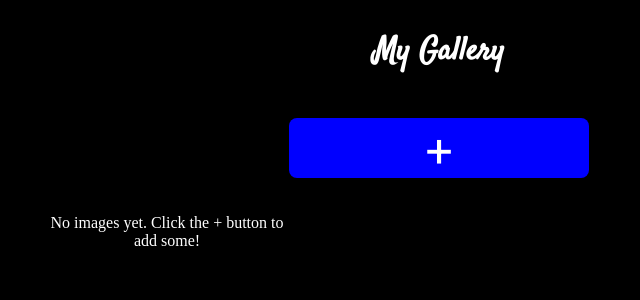
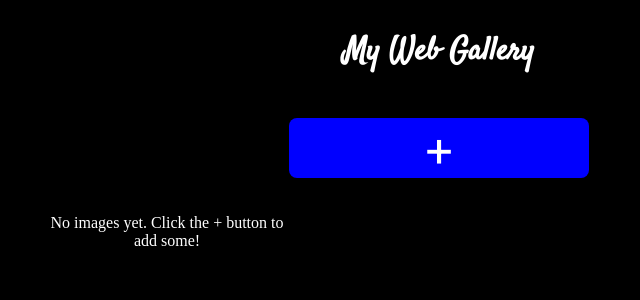
Before and after one commit to abk2191/photographer, a React (Vite) app: page / in a window 1280 px wide. Shown: the top 300 px of the page, without its empty margins (201-841 px from the left). Built offline with nearby package versions, Linux system fonts and the light colour scheme; a web font is replaced by a local one.

Commit message:
Added new features

```diff
--- a/src/App.jsx
+++ b/src/App.jsx
@@ -67,7 +67,7 @@ function App() {
   return (
     <>
       <div className="logo">
-        <h1 style={{ color: "white" }}>My Gallery</h1>
+        <h1 style={{ color: "white" }}>My Web Gallery</h1>
         {/* {selectedImageURL.length > 0 && (
           <button
             onClick={clearAllImages}
```
